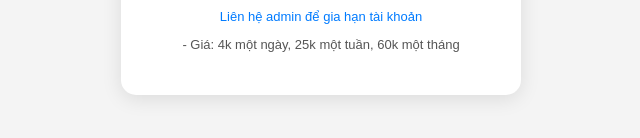
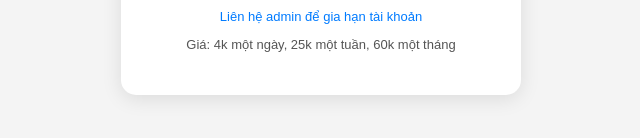
Before and after one commit to trinhhg/test, a plain HTML site: page index.html in a window 1280 px wide. Shown: the part 544-682 px from the top of the page, 319-959 px from the left. Drawn offline with Linux system fonts and the light colour scheme; no server answers.

Commit message:
Update index.html

```diff
--- a/index.html
+++ b/index.html
@@ -28,7 +28,7 @@
         <a href="https://www.facebook.com/share/19eFDC5A4R/" target="_blank">Liên hệ admin để gia hạn tài khoản</a>
       </p>
       <p class="forgot-text">
-        - Giá: 4k một ngày, 25k một tuần, 60k một tháng
+        Giá: 4k một ngày, 25k một tuần, 60k một tháng
       </p>
     </form>
   </div>
```
